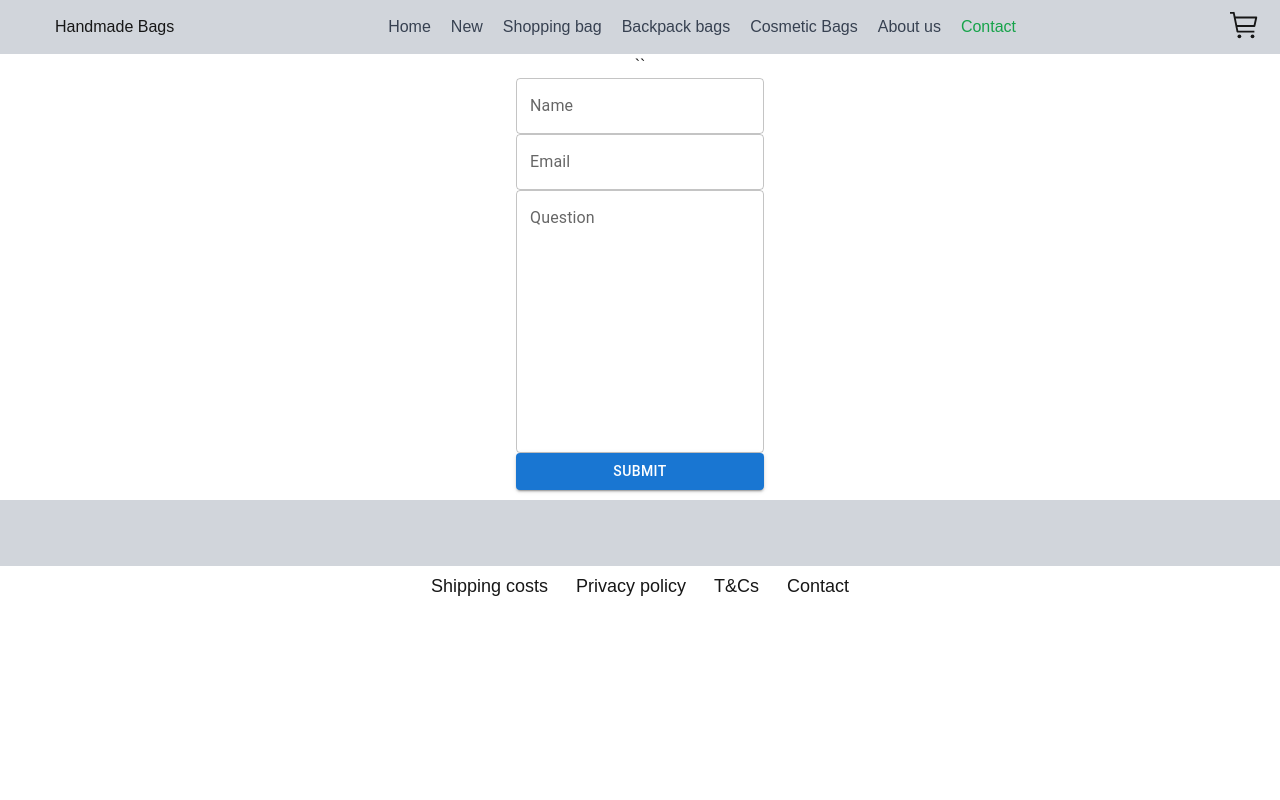
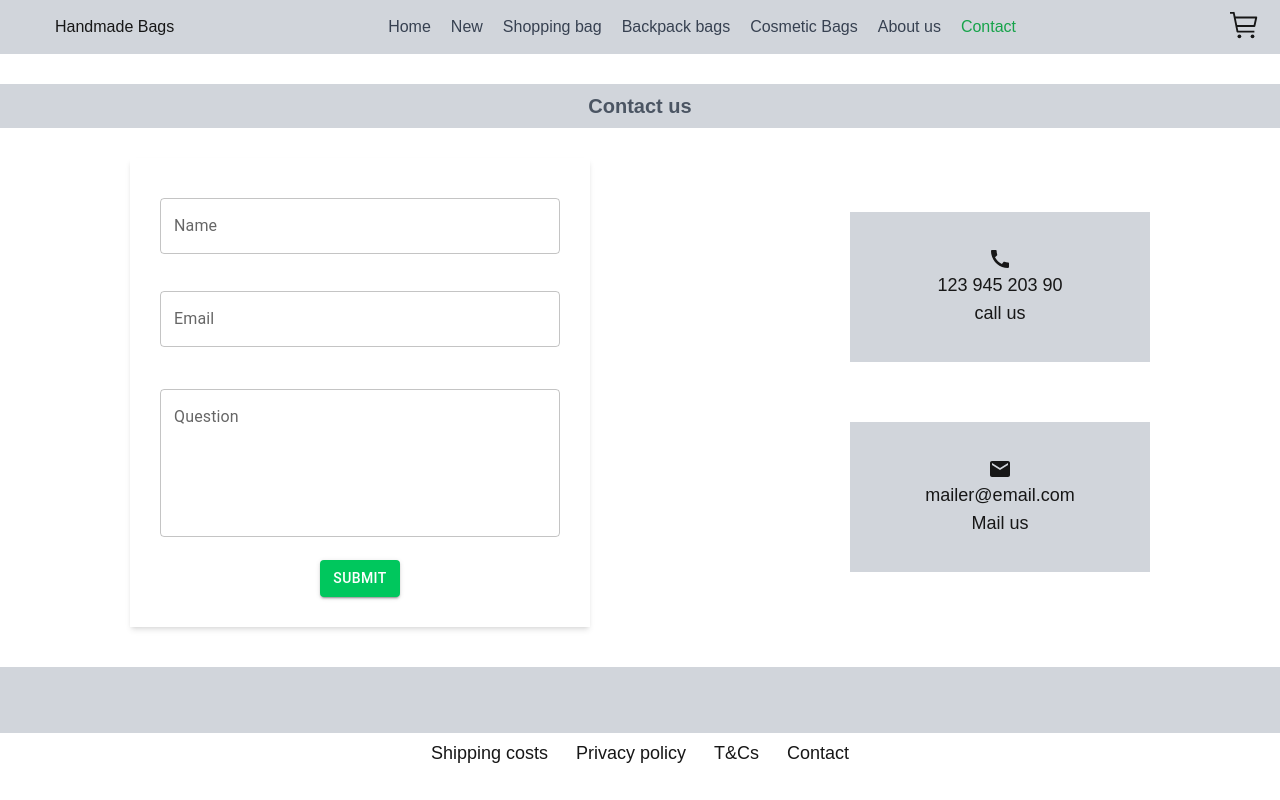
Before and after one commit to Biokes/Baggy-Superstores, a Next.js app: page /contact in a window 1280 px wide. Built offline with nearby package versions, Linux system fonts and the light colour scheme; some icons are missing.

Commit message:
add contact page

```diff
--- a/package.json
+++ b/package.json
@@ -12,6 +12,7 @@
     "@emotion/react": "^11.13.3",
     "@emotion/styled": "^11.13.0",
     "@iconify/react": "^5.0.2",
+    "@mui/icons-material": "^6.1.3",
     "@mui/material": "^6.1.3",
     "@reduxjs/toolkit": "^2.2.7",
     "formik": "^2.4.6",
--- /dev/null
+++ b/src/app/cart/page.tsx
@@ -0,0 +1,11 @@
+import { RootState } from "@/redux/store"
+import { useSelector } from "react-redux"
+
+export default function Cart(){
+    const selector = useSelector((state:RootState)=>state.cart)
+    return (
+        <div>
+
+        </div>
+    )
+}
--- a/src/app/contact/page.tsx
+++ b/src/app/contact/page.tsx
@@ -2,6 +2,8 @@
 import Footer from '@/components/homePage/footer';
 import Navbar from '@/components/homePage/navbar';
 import {Form, Formik} from 'formik';
+import MailIcon from '@mui/icons-material/mail'
+import CallIcon from '@mui/icons-material/call'
 import * as Yup from 'yup';
 import {ApiResponse, ContactRequest} from '@/interfaces/interfaces';
 import { useState } from 'react';
@@ -69,71 +71,62 @@ export default function Contact() {
   };
 
   return (
-    <div className={'flex flex-col justify-between h-full'}>
+    <div className={'flex flex-col justify-between'}>
       <div className={styles.slideIn}>
         <Navbar props={6} />
-            <div className="flex flex-col justify-around items-center">``
+        <p className={`${styles.bestSellers} my-[30px]`}>Contact us</p>
+        <div className={styles.pack}>
+          <div className="flex flex-col justify-around items-center shadow-md p-[30px]">
               <Formik initialValues={initialValues} validationSchema={validator} onSubmit={submit}>
               {({ values, isValid, errors, touched, handleSubmit, handleChange, handleBlur }) => (
-                    <Form onSubmit={handleSubmit}>
-                        <section
-                    //   className={`${styles.sectionsContainer}`}
-                    >
+                  <Form onSubmit={handleSubmit}  className={styles.form}>
+                      <section className={'my-[5px] flex flex-col gap-[10px] lg:gap-0'}>
                         <TextField
-                        fullWidth name="name"
+                        fullWidth name="name" sx={{width:{xs:'300px',sm:'350px',md:'400px'},height:{xs:'30px',sm:'40px',md:'60px'},marginBlock:'5px'}}
                         label="Name" variant="outlined"
                         value={values.name} onChange={handleChange}
                         onBlur={handleBlur} error={touched.name && Boolean(errors.name)}
                         helperText={touched.name && errors.name} disabled={isLoading}
                         />
                     </section>
-                    <section
-                    //   className={`${styles.sectionsContainer}`}
-                    >
+                    <section className={'my-[10px] flex flex-col gap-[10px]'}>
                         <TextField
-                        fullWidth
-                        name="email"
-                        label="Email"
-                        variant="outlined"
-                        value={values.email}
-                        onChange={handleChange}
-                        onBlur={handleBlur}
+                        fullWidth  sx={{width:{xs:'300px',sm:'350px',md:'400px'},height:{xs:'30px',sm:'40px',md:'60px'},marginBlock:'5px'}}
+                        name="email" label="Email" variant="outlined"
+                        value={values.email} onChange={handleChange} onBlur={handleBlur}
                         error={touched.email && Boolean(errors.email)}
-                        helperText={touched.email && errors.email}
-                        disabled={isLoading}
+                        helperText={touched.email && errors.email} disabled={isLoading}
                         />
                   </section>
-                    <section
-                    //   className={`${styles.sectionsContainer}`}
-                    >
-                        <TextField
-                        fullWidth
-                        name="question"
-                        label="Question"
-                        variant="outlined"
-                        multiline
-                        rows={10}
-                        value={values.question}
-                        onChange={handleChange}
-                        onBlur={handleBlur}
-                        error={touched.question && Boolean(errors.question)}
-                        helperText={touched.question && errors.question}
-                        disabled={isLoading}
-                        />
+                    <section >
+                      <TextField fullWidth
+                      sx={{width:{xs:'300px',sm:'350px',md:'400px'}, marginBlock:'15px'}}
+                      name="question" label="Question" variant="outlined" multiline
+                      rows={5} value={values.question} onChange={handleChange}
+                      onBlur={handleBlur} error={touched.question && Boolean(errors.question)}
+                      helperText={touched.question && errors.question} disabled={isLoading}/>
                   </section>
-                    <Button
-                        type="submit"
-                        variant="contained"
-                        color="primary"
-                        disabled={!isValid || isLoading}
-                        fullWidth
-                        // sx={{ mt: 2 }}
-                    >
+                  <Button type="submit" variant="contained"
+                      color="primary" disabled={!isValid || isLoading} fullWidth
+                      sx={{width:'20%',backgroundColor:'#00C75D'}}>
                       {isLoading ? <CircularProgress size={24} /> : 'Submit'}
                   </Button>
                   </Form>
               )}
               </Formik>
+          </div>
+          <div className={styles.contactPack}>
+            <div className={styles.contact}>
+              <CallIcon/>
+              <p className={'text-lg'}>123 945 203 90</p>
+              <p className={'text-lg'}>call us</p>
+            </div>
+            <div className={styles.contact}>
+              <MailIcon/>
+              <p className={'text-lg'}>mailer@email.com</p>
+              <p className={'text-lg'}>Mail us</p>
+            </div>
+          </div>
         </div>
       </div>
       <Footer />
--- a/src/styles/index.module.css
+++ b/src/styles/index.module.css
@@ -40,6 +40,7 @@
 }
 .slideIn{
     animation: __slideInLeft .5s;
+    position: relative;
 }
 .sectionsContainer{
     padding-inline :30px;
@@ -228,3 +229,15 @@
 .review{
     box-shadow: 1px -1px 15px;
 }
+.contact{
+    @apply flex flex-col justify-center items-center py-[20px] w-[250px] bg-gray-300 lg:w-[300px] lg:h-[150px] cursor-pointer
+}
+.contactPack{
+    @apply flex flex-col justify-center items-center gap-5 my-[40px] lg:gap-[60px] rounded-md
+}
+.pack{
+    @apply flex flex-col lg:flex-row lg:justify-around lg:items-center pb-[30px]
+}
+.form{
+    @apply flex flex-col gap-7 lg:gap-2 flex flex-col justify-center items-center
+}
```
Also changed, not shown: src/styles/muiStyles.ts (added, +9 -0 lines), 1 other file (tests, documents, lock files or other folders). Lines whose indentation alone changed are shown as unchanged.
